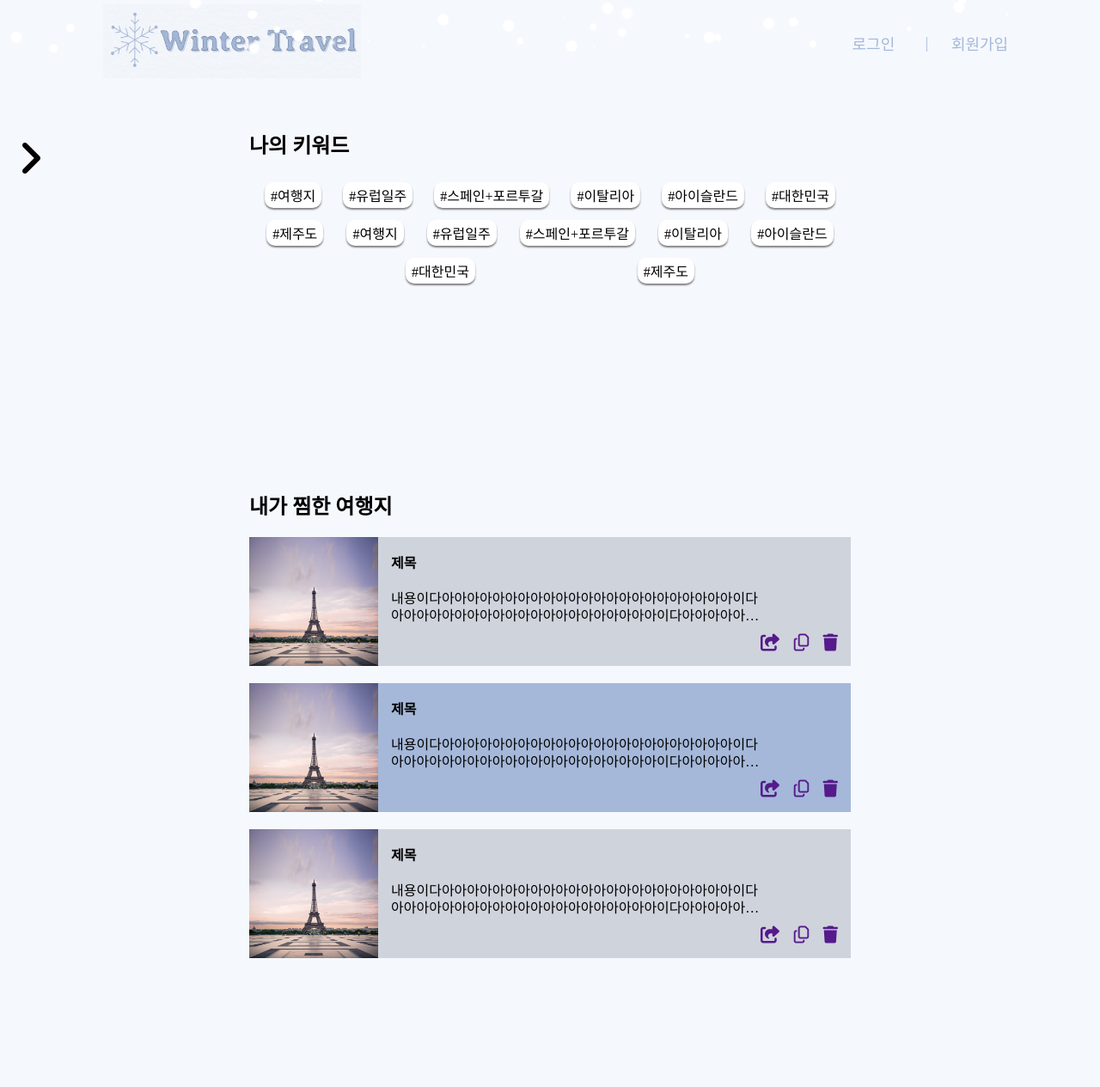
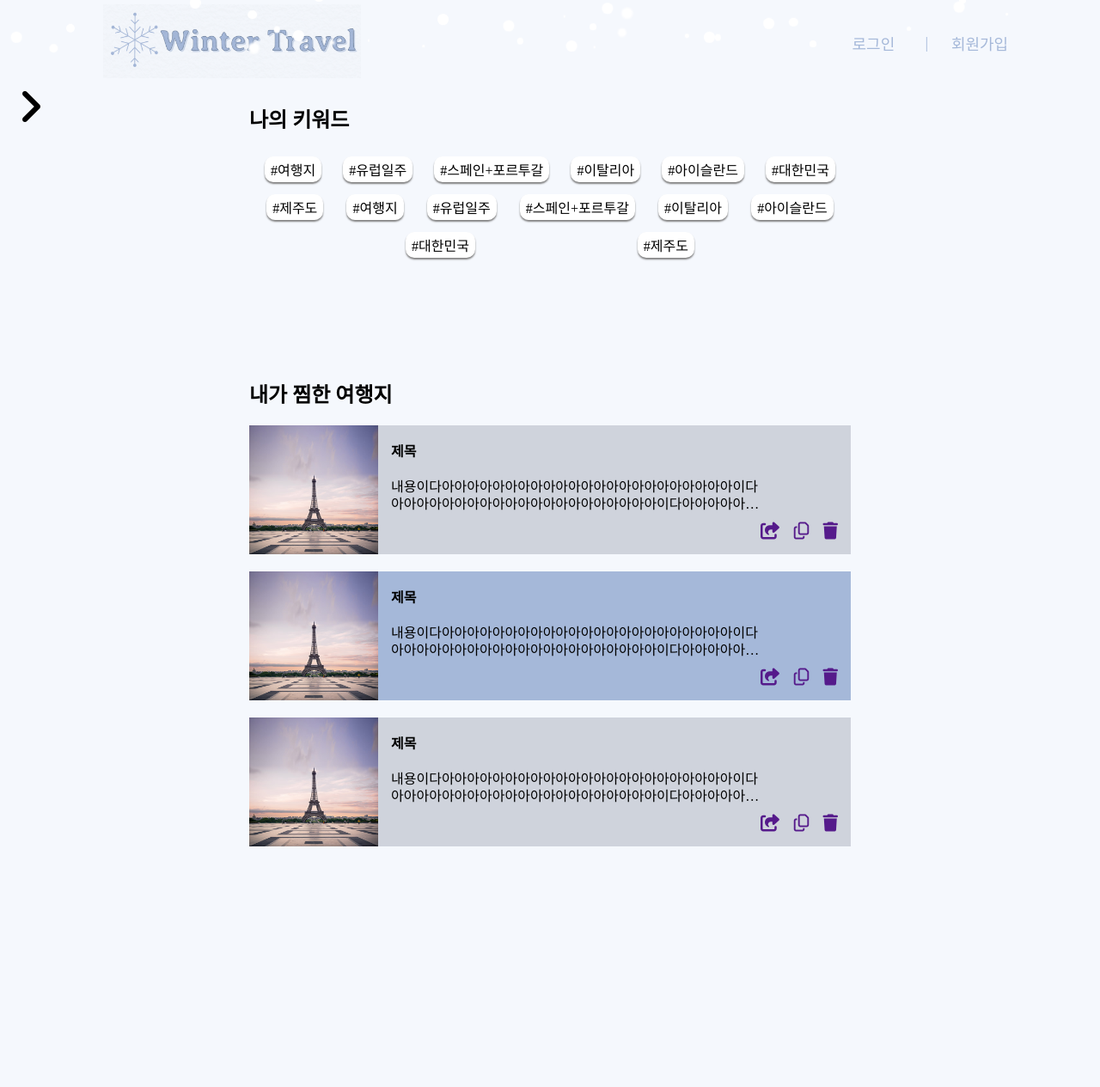
Before and after one commit to heyhyo11/winter_travel, a Django app: page /mypage/ in a window 1280 px wide. Shown: the whole page at 86% size. After the commit the page ends 985 px from the top, so only its background shows below. Run offline with Django 3.2, Linux system fonts and the light colour scheme; parts of the project's set-up code (start-up, migrations or seed data) failed here and were passed over; some libraries are stand-ins or nearby versions.

Commit message:
수정 - 사이드바 위치에 맞게 css조정

```diff
--- a/static/mypage/css/mypage.css
+++ b/static/mypage/css/mypage.css
@@ -1,15 +1,16 @@
 body {
-    margin: 150px 0;
+    margin: 90px 0;
     background-color: #f5f8fd;
 }
 
 #main {
     margin: auto;
+    padding-top: 10px;
     width: 700px;
 }
 
 #main #my-keyword {
-    height: 400px;
+    height: 300px;
 }
 
 #main #my-keyword #tag-box {
```
